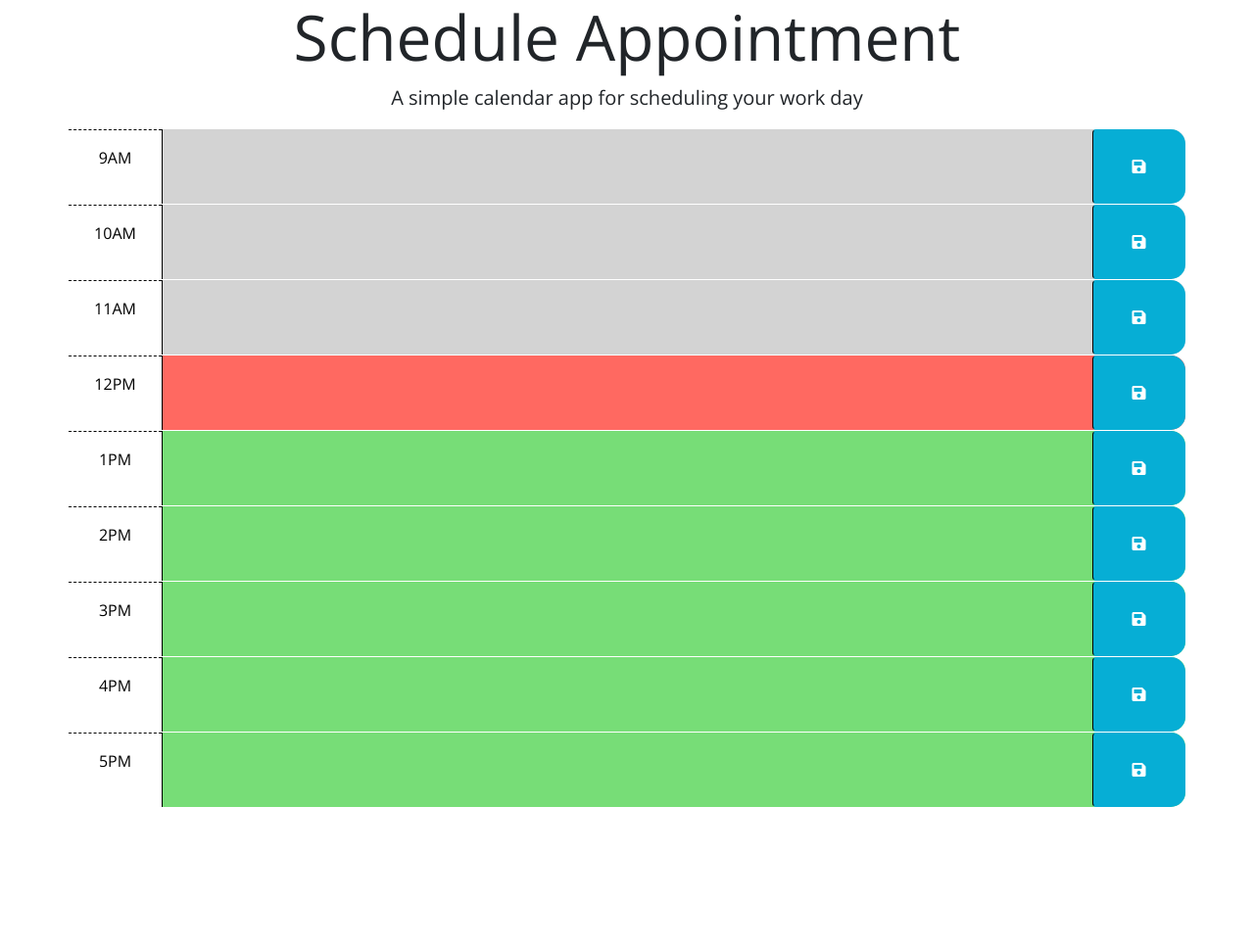
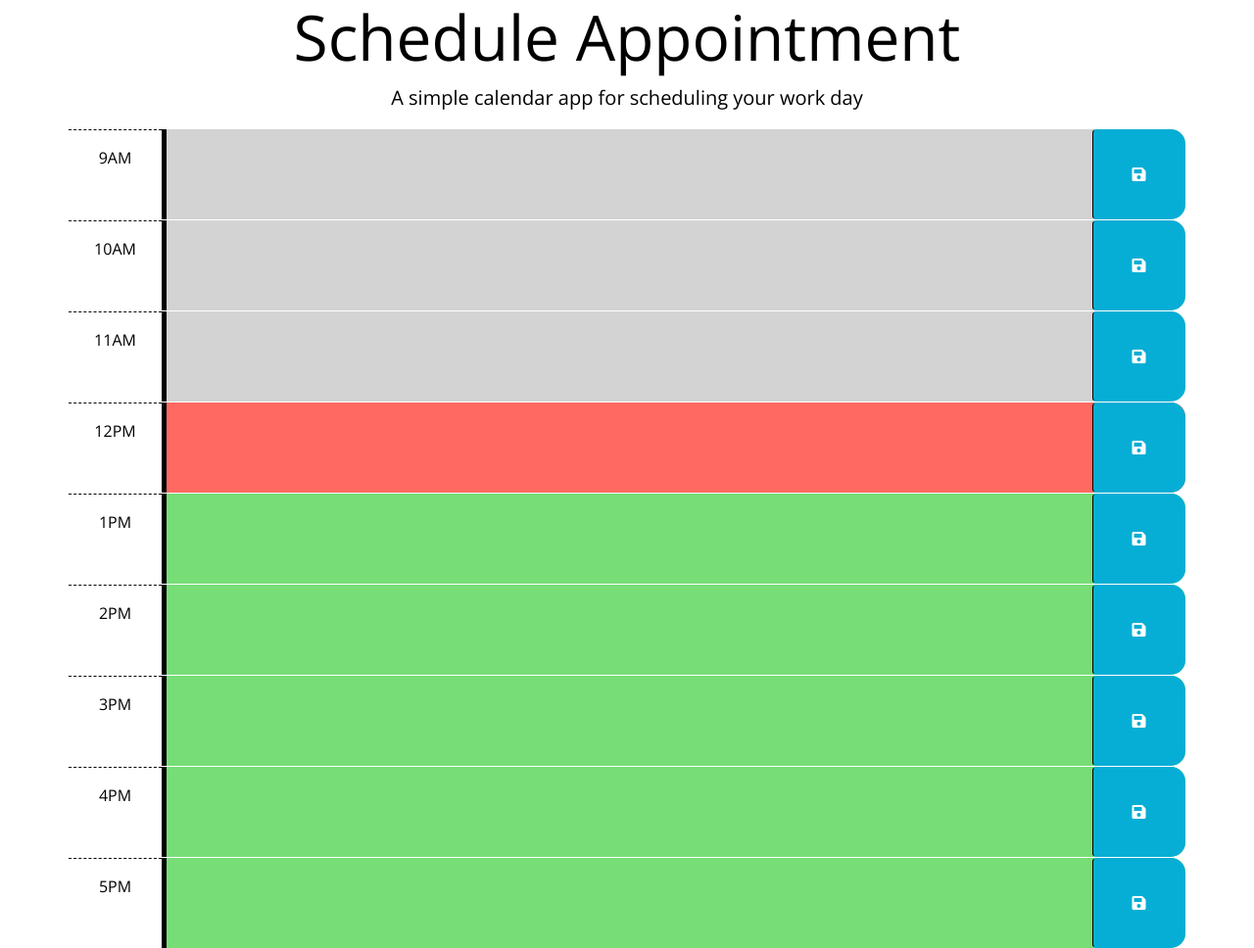
Before and after one commit to ninalor02/schedule-appointment, a plain HTML site: page index.html in a window 1280 px wide. Shown: the whole page at 98% size. Before the commit the page ends 824 px from the top, so only its background shows below. Drawn offline with nearby package versions, Linux system fonts and the light colour scheme.

Commit message:
adding notes to readme.md and fixing css, html,js

```diff
--- a/assets/css/style.css
+++ b/assets/css/style.css
@@ -1,6 +1,13 @@
 body {
     font-family: 'Open Sans', sans-serif;
     font-size: 16px;
+  }
+
+  header, .jumbo{
+    text-align: center;
+    padding: 64px, 32px;
+    color: #000000;
+    margin: 0px, 0px, 0px, 32px;
   }
 
   textarea {
@@ -8,8 +15,8 @@ body {
     border: none;
     resize: none;
     color: #000000;
-    border-left: 1px solid black;
-    padding: 1px, 15px;
+    border-left: 5px solid black;
+    padding:10px;
   }
 
   .description {
@@ -17,6 +24,7 @@ body {
   }
 
   .time-block {
+    text-align: center;
     border-radius: 15px;
   }
 
--- a/index.html
+++ b/index.html
@@ -23,7 +23,7 @@
 
   <body>
     <!--change header class to jumbo, text-center-->
-    <header class="jumbo text-center">
+    <header class="jumbo">
       <h1 class="display-3">Schedule Appointment</h1>
         <p class="lead">A simple calendar app for scheduling your work day</p>
         <p id="currentDay" class="lead"></p>
@@ -41,7 +41,7 @@
 
       <!-- past time block. The "past" class have a gray background color. -->
       <div id="hour-9" class="row time-block past">
-        <div class="col-2 col-md-1 hour text-center py-3">9AM</div>
+        <div class="col-md-1 hour py-3">9AM</div>
         <textarea class="col-8 col-md-10 description" rows="3"> </textarea>
         <button class="btn saveBtn col-2 col-md-1" aria-label="save">
           <i class="fas fa-save" aria-hidden="true"></i>
```
Also changed, not shown: 1 other file.
